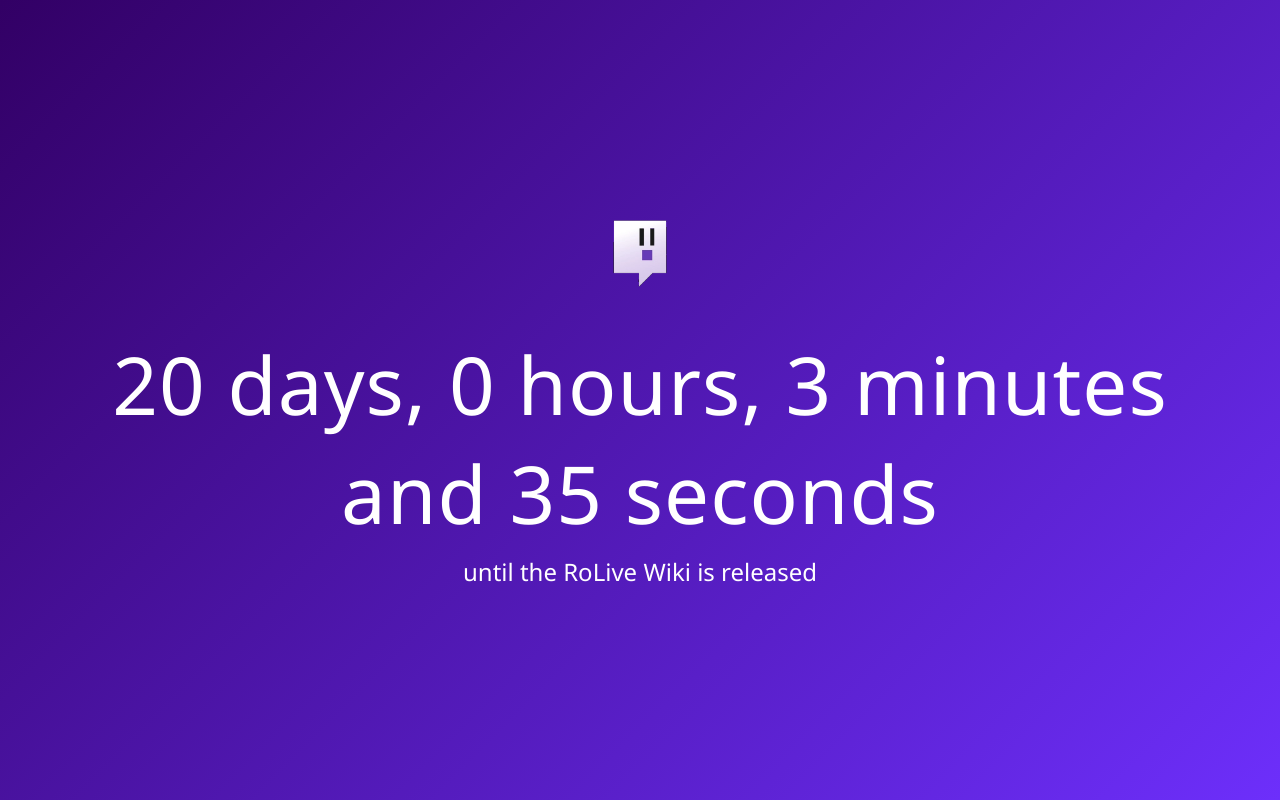
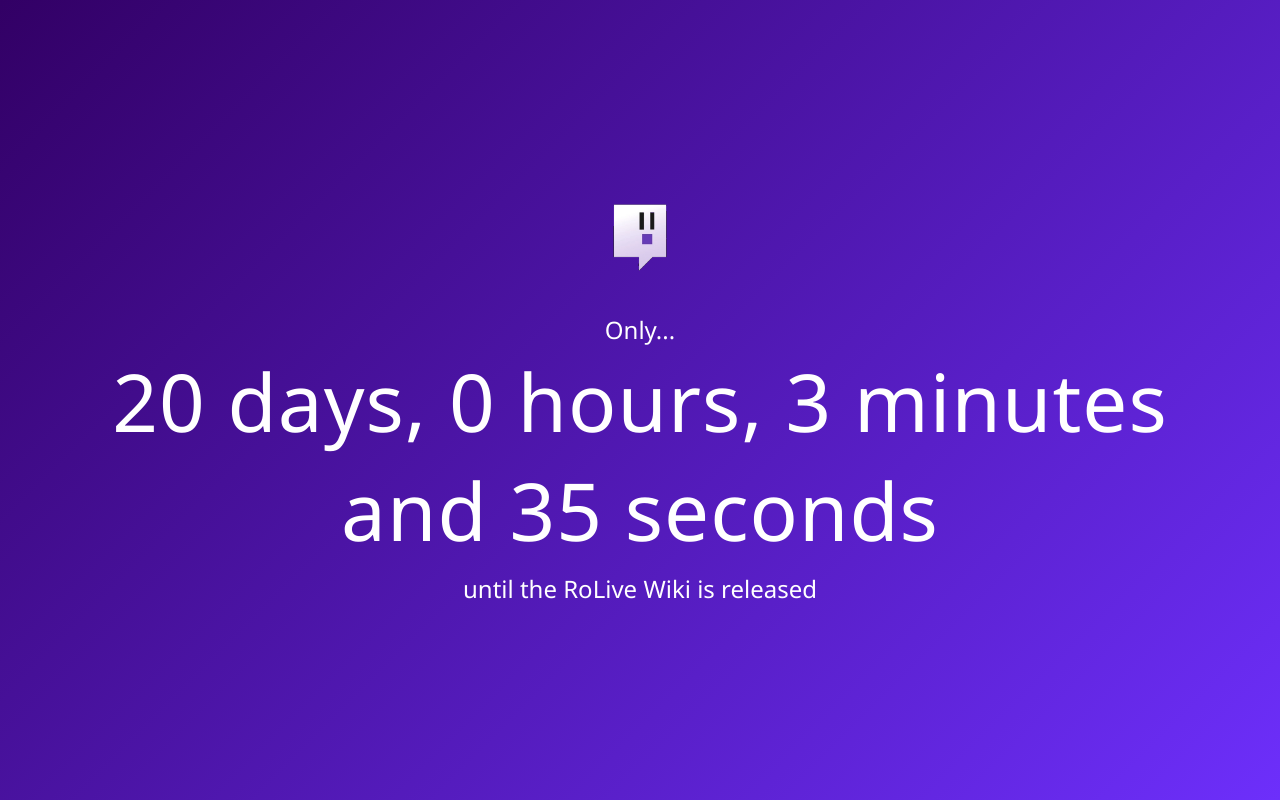
Before and after one commit to DawnDonates/RoLiveWikiTimer, a plain HTML site: page index.html in a window 1280 px wide. Drawn offline with Linux system fonts and the light colour scheme.

Commit message:
Update index.html

```diff
--- a/index.html
+++ b/index.html
@@ -11,6 +11,7 @@
   <div class="container">
     <img src="Site-logo.webp" alt="RoLive Logo" class="logo">
     <div class="timer-section">
+      <p>Only...</p>
       <div id="countdown">0:00</div>
       <p>until the RoLive Wiki is released</p>
     </div>
```
